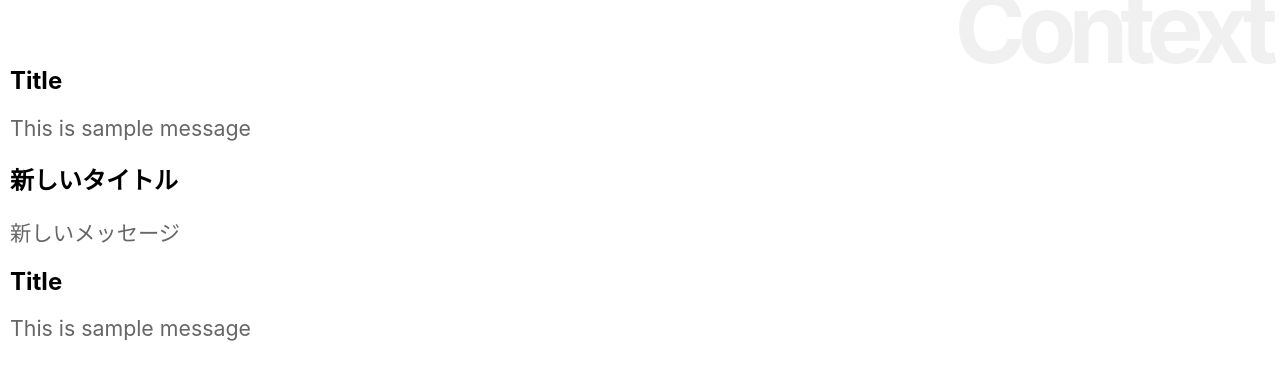
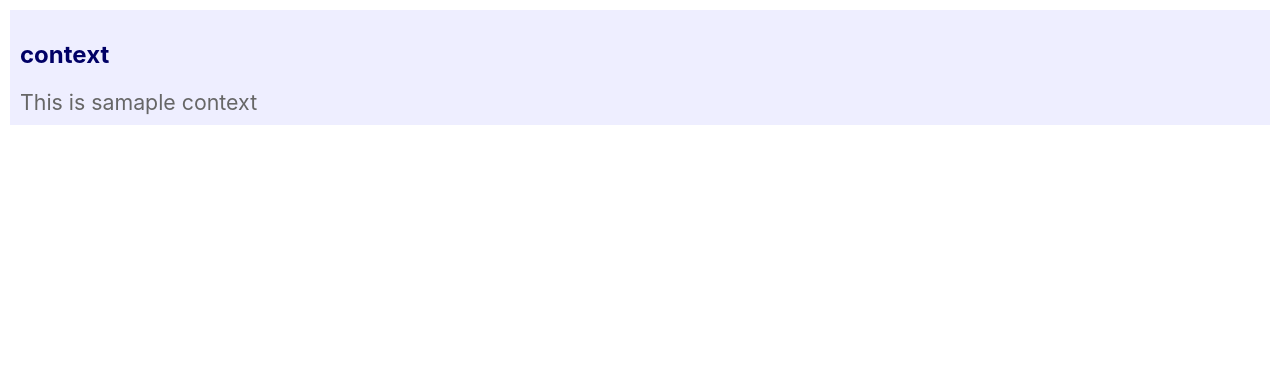
Before and after one commit to koharakouki/react_practice, a React (Create React App) app in the folder re-react/: page / in a window 1280 px wide. Shown: the top 380 px of the page. Built offline with nearby package versions, Linux system fonts and the light colour scheme.

Commit message:
context layout

```diff
--- a/re-react/src/App.js
+++ b/re-react/src/App.js
@@ -2,58 +2,61 @@ import React, { Component } from 'react';
 import Rect from './Rect';
 import './App.css';
 
-let data = {
-  title: 'Title',
-  message: "This is sample message"
+
+let theme = {
+  light: {
+    backgroundColor: "#eef",
+    color: "#006",
+    padding: "10px"
+  },
+  dark: {
+    backgroundColor: "#006",
+    color: "#eef",
+    padding: "10px"
+  }
 };
 
-const SampleContext = React.createContext(data);
+let content = {
+  title: "context",
+  message: "This is samaple context"
+}
+
+const ThemeContext = React.createContext(theme.light);
+const contentContext = React.createContext(content);
+
 
 class App extends Component {
-  newdata = {
-    title: "新しいタイトル",
-    message: "新しいメッセージ"
-  }
+  static contextType = ThemeContext;
 
   render(){
-    return (
-      <div>
-        <h1>Context</h1>
-        <Title />
-        <Message />
-        <SampleContext.Provider value={this.newdata}>
-          <Title />
-          <Message />
-        </SampleContext.Provider>
-        <Title />
-        <Message />
+    return(
+      <div style={this.context}>
+        <Title value="Content page" />
+        <Message value="This is samaple Content" />
       </div>
     );
   }
 }
 
-
 class Title extends Component {
-  static contextType = SampleContext;
+  static contextType = ThemeContext;
+  static contextType = contentContext;
 
   render(){
     return(
-      <div>
-        <h2>{this.context.title}</h2>
-      </div>
+      <h2 style={this.context}>{this.context.title}</h2>
     );
   }
 }
 
 
 class Message extends Component {
-  static contextType = SampleContext;
+  static contextType = ThemeContext;
+  static contextType = contentContext;
 
-  render(){
+    render(){
     return(
-      <div>
-        <p>{this.context.message}</p>
-      </div>
+      <p style={this.context}>{this.context.message}</p>
     );
   }
 }
```
